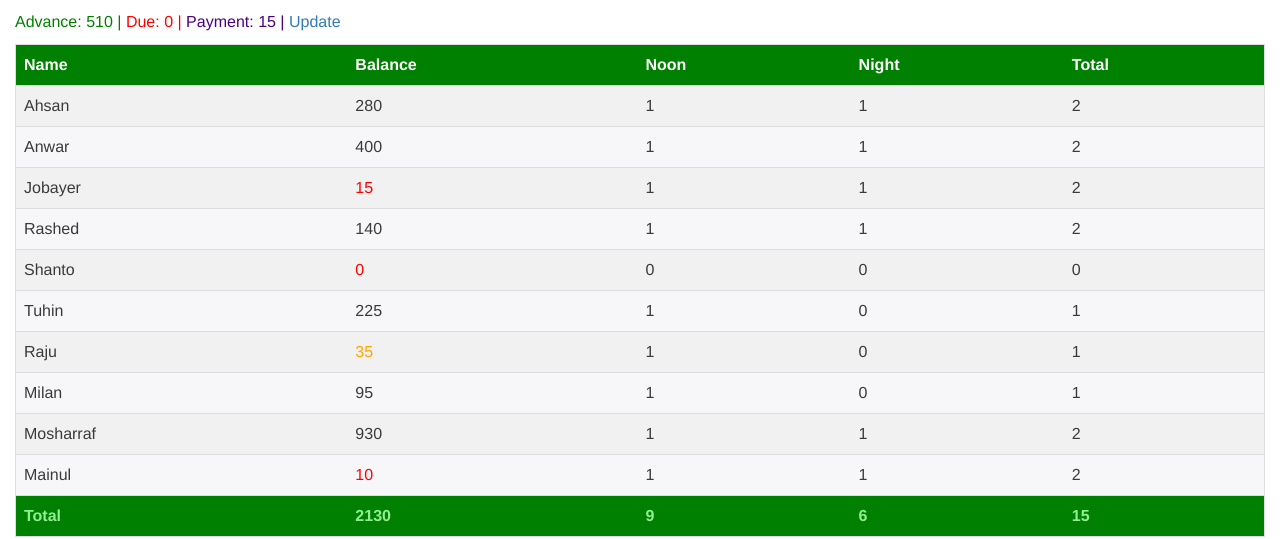
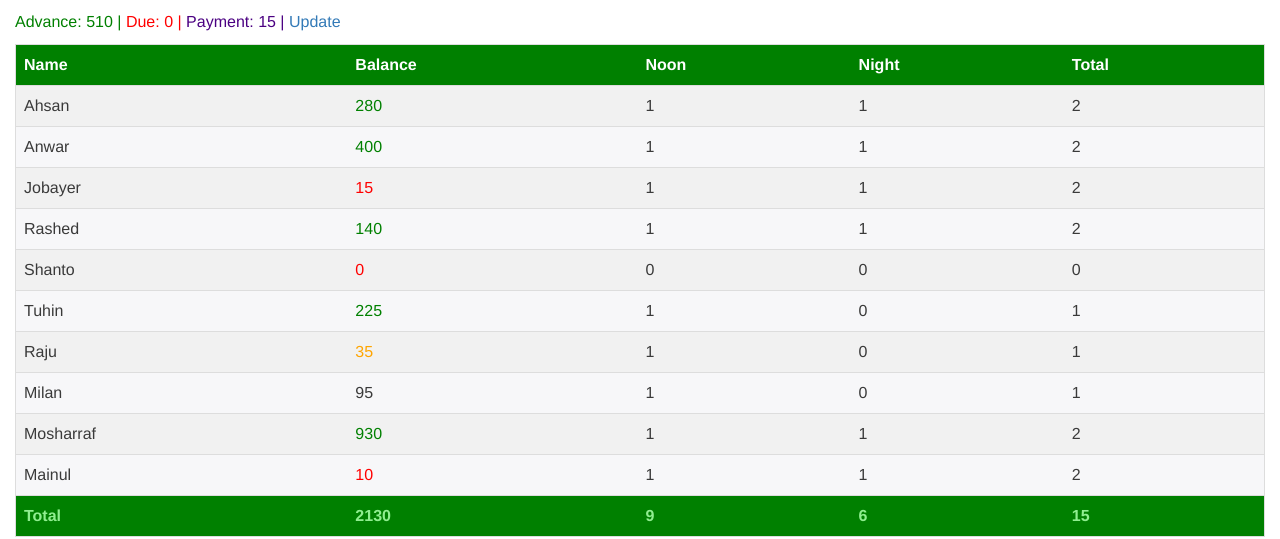
Before and after one commit to coderanwar/meals, a Jekyll site: the page built from index.html, in a window 1280 px wide. Shown: the part 257-796 px from the top of the page. Built offline with Jekyll 4.4.1, drawn with Linux system fonts in a browser that asks for light colours.

Commit message:
Update index.html

```diff
--- a/index.html
+++ b/index.html
@@ -39,6 +39,8 @@ color: "lightgreen"
                         {% else %}
                             style="color:orange"
                         {% endif %}
+                    {% elsif people.Balance >= 140 and meal_counter == 1 %}
+                        style="color:green"
                     {% endif %}>
                         {{ people.Balance }}
                 </td>
```
